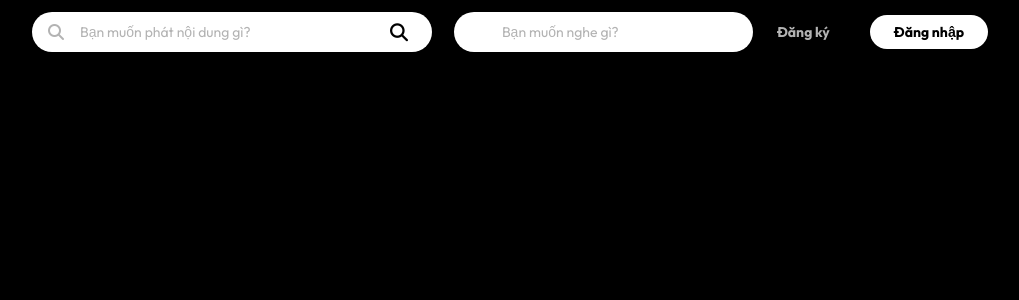
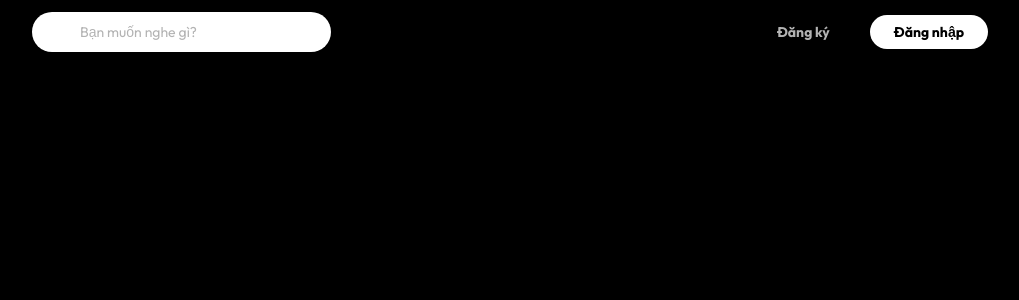
Before and after one commit to Nam-hoc-code/DuAnphp, a PHP site: page /partials/header.php in a window 1280 px wide. Shown: the top 300 px of the page, without its empty margins (260-1279 px from the left). Run offline with PHP 8.4, Linux system fonts and the light colour scheme.

Commit message:
cập nhật

```diff
--- a/amnhacwebtest/partials/header.php
+++ b/amnhacwebtest/partials/header.php
@@ -236,14 +236,7 @@ $keyword = $_GET['q'] ?? '';
 
 <div class="app-container">
     <header class="top-nav">
-        <div class="nav-center">
-            <div class="search-container">
-                <form action="../services/search.php" method="GET">
-                    <i class="fa-solid fa-magnifying-glass"></i>
-                    <input type="text" name="query" class="search-input" placeholder="Bạn muốn phát nội dung gì?">
-                </form>
-            </div>
-        </div>
+
         <div>
         <!-- thanh search nha -->
         <form method="GET" action="../services/search.php" class="search-form">
```
